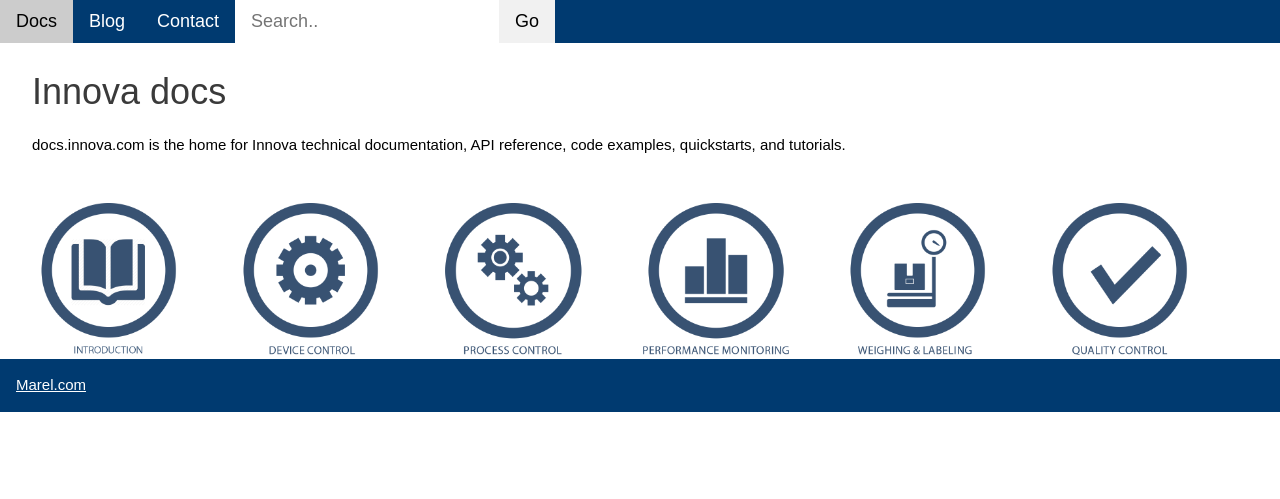
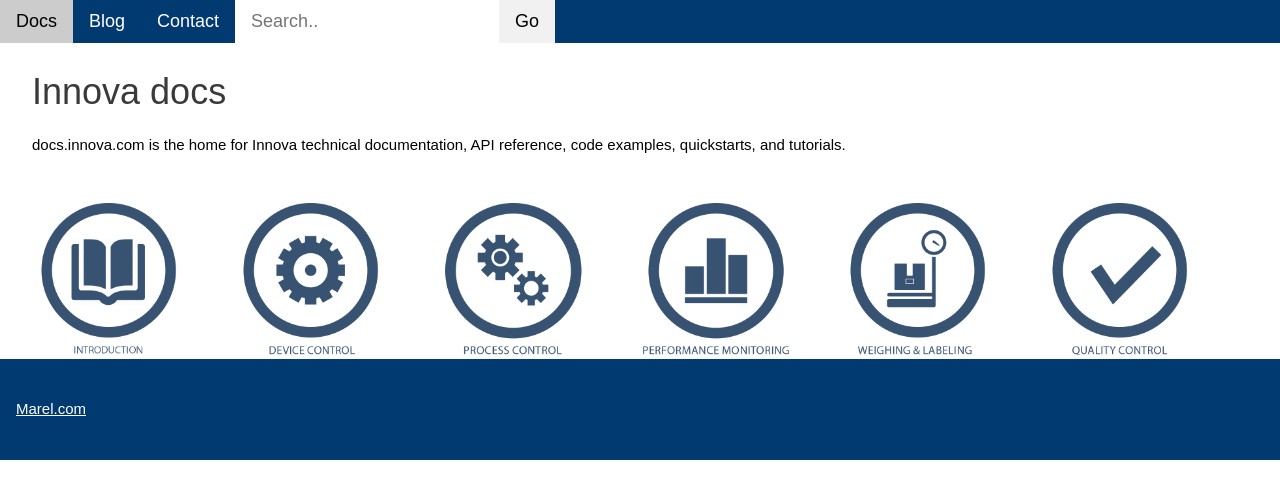
Before and after one commit to daniellegunter/pohlvault.github.io, a Jekyll site: the page built from index.html, in a window 1280 px wide. Shown: the top 499 px of the page. Built offline with Jekyll 4.4.1, drawn with Linux system fonts in a browser that asks for light colours.

Commit message:
Update home.html
Added padding to footer

```diff
--- a/_layouts/home.html
+++ b/_layouts/home.html
@@ -75,7 +75,7 @@
 
 
    <footer id="myFooter">
-        <div class="w3-container w3-theme">
+        <div class="w3-container w3-theme w3-padding-24">
       <p><a href="https://www.marel.com" target="_blank">Marel.com</a></p>
     </div>
   </footer>
```
